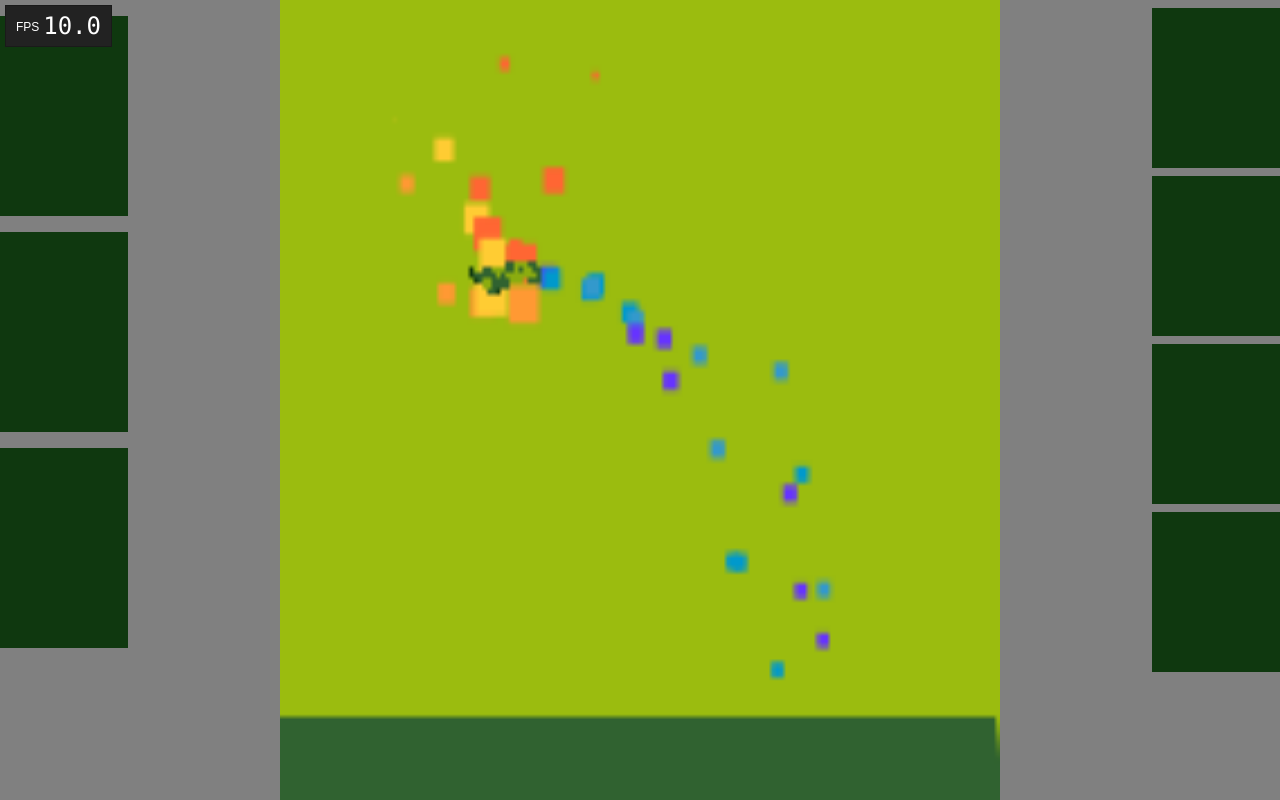
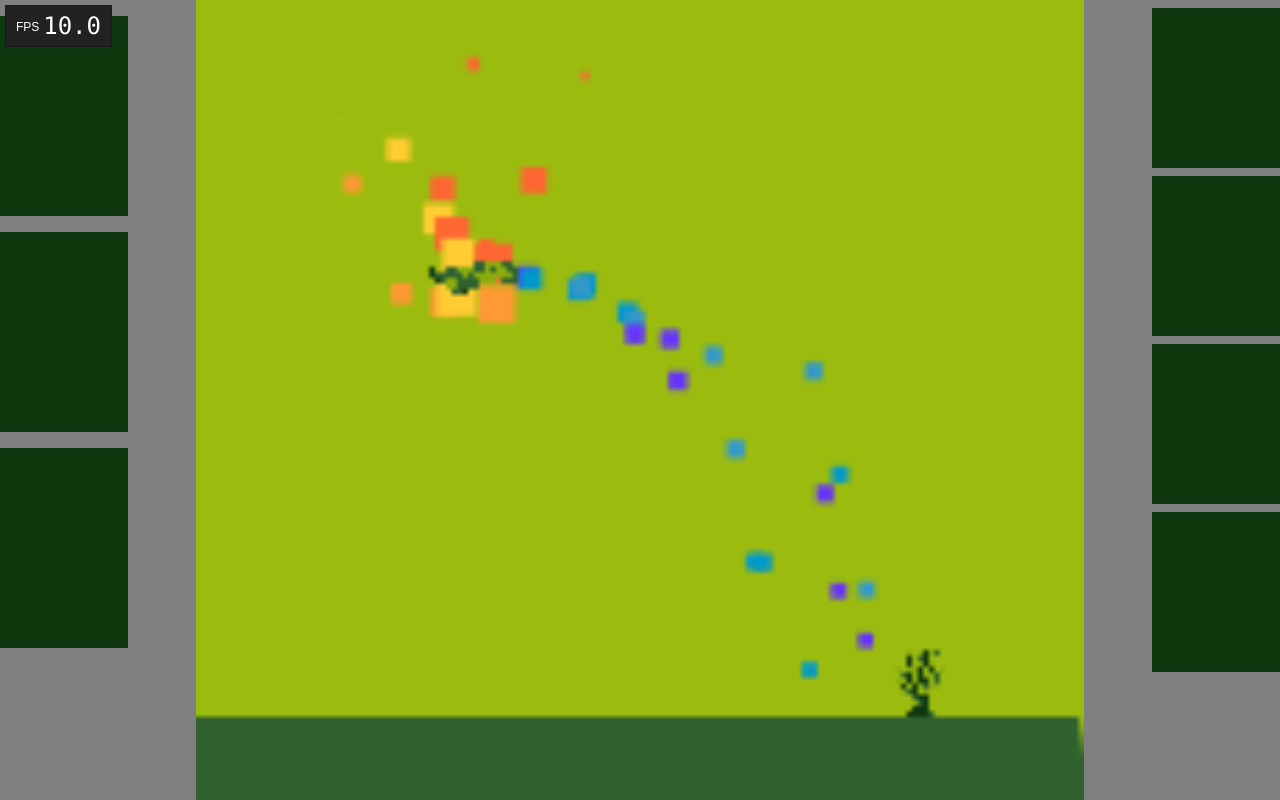
Before and after one commit to delanni/js13k, a plain HTML site: page index.html in a window 1280 px wide. Drawn offline with Linux system fonts and the light colour scheme; animation ran at ten frames a second.

Commit message:
Minor improvements

```diff
--- a/code.js
+++ b/code.js
@@ -6,11 +6,17 @@ var container = document.getElementById("canvasContainer");
 miniCanvas.width = 160;
 miniCanvas.height = 144;
 
-var aspect = miniCanvas.height / miniCanvas.width;
+var aspect = miniCanvas.width / miniCanvas.height;
 
 function calculateCanvasDimensions() {
-	maxiCanvas.width = container.clientHeight * aspect;
-	maxiCanvas.height = container.clientHeight;
+	if (container.clientHeight>container.clientWidth){
+		maxiCanvas.width = container.clientWidth;
+		maxiCanvas.height = container.clientWidth / aspect;
+	} else {
+		maxiCanvas.width = container.clientHeight * aspect;
+		maxiCanvas.height = container.clientHeight;
+	}
+	zoom = maxiCanvas.width/miniCanvas.width;
 }
 
 calculateCanvasDimensions();
--- a/entities.js
+++ b/entities.js
@@ -191,6 +191,7 @@ var SpriteEntity = (function(){
 		this.currentAnimation = 0;
 		this.body = new PhysicsBody(center.copy(), new Vector2d(w/2,h/2));
 		this.spritesheet = spritesheet;
+		this.scale = [1,1];
 		this.loadAnimations(animations);
 	}
 
@@ -214,11 +215,10 @@ var SpriteEntity = (function(){
 	SpriteEntity.prototype.draw = function(ctx, world, time) {
 		var a = this.animations[this.currentAnimation];
 		var v = this.body.center.substract(this.body.corner);
-		a.drawFrame(ctx,v[0],v[1],time);
+		a.drawFrame(ctx,time,v[0],v[1],this.scale[0], this.scale[1]);
 	};
 
 	SpriteEntity.prototype.animate = function(world,time) {
-		this.body.gravitateTo(targetVector,time);
 		this.body.tick(time);
 	};
 
--- a/gameLoop.js
+++ b/gameLoop.js
@@ -75,7 +75,7 @@ maxiCanvas.addEventListener("mousedown",function(e){
         collisionType:Effects.Explosion.COLLIDE_GROUND
     });
 
-    exp.fire(e.offsetX/3,e.offsetY/3,world);
+    exp.fire(e.offsetX/zoom,e.offsetY/zoom,world);
 });
 
 /// SETUP ENTITIES
@@ -89,20 +89,23 @@ var ground = new GroundEntity(heightmap);
 world.groundElements.push(ground);
 
 var anim;
-var s = new SpriteSheet("img/atlastiny.png","atlas");
+var s = new SpriteSheet("img/atlas.png","atlas");
 var parrot;
 var tree;
 var onLoaded = function(loader){
 	var atlas = loader.spriteSheets["atlas"];
     // SpriteEntity(spritesheet,center,w,h,animations)
-    // getAnimation = function(tileWidth,tileHeight, frames, time, start, animwidth)
+    // getAnimation = function(tileWidth,tileHeight, frames, time, start, animwidth?)
     parrot = new SpriteEntity(atlas,new Vector2d(50,50),16,12,[
         [16,16,6,400,[27,0]]
         ]);
-    /*tree = new SpriteEntity(atlas,new Vector2d(160-15-6),9,12,[
+    tree = new SpriteEntity(atlas,new Vector2d(130,144-15-6),9,12,[
         [9,12,3,500,0]
-        ]);*/
+        ]);
+    tree.scale[0]=1;
+    tree.scale[1]=1;
 	world.addEntity(parrot,World.NO_COLLISION,World.CENTER);
+    world.addEntity(tree, World.NO_COLLISION, World.CENTER);
     var fireEmitter = new Emitters.FireEmitter(parrot,world);
     fireEmitter.start();
     var waterEmitter = new Emitters.WaterEmitter(parrot,world);
@@ -115,11 +118,14 @@ loader.start(10);
 // SETUP LOOP+FUNCTIONS
 var animate = function(time) {
     // animate animatables
+    parrot.body.gravitateTo(targetVector,time);
     world.animate(time);
 };
 
+var ctx = miniCanvas.getContext("2d");
+ctx.webkitImageSmoothingEnabled = false;
+ctx.imageSmoothingEnabled = false;
 var render = function(time) {
-    var ctx = miniCanvas.getContext("2d");
     ctx.fillStyle = P[0];
     ctx.fillRect(0,0,miniCanvas.width,miniCanvas.height);
 
--- a/index.html
+++ b/index.html
@@ -47,6 +47,7 @@
 		width: 10%;
 		bottom: 0;
 		top: 0;
+		float:right;
 	}
 
 	.buttons-left-side .button {
@@ -60,6 +61,7 @@
 		width: 10%;
 		bottom: 0;
 		top: 0;
+		float:left;
 	}
 
 	.buttons-right-side .button {
@@ -75,24 +77,24 @@
 <!-- resizing should be looked into, this is unsatisfactory
 http://www.html5rocks.com/en/tutorials/casestudies/gopherwoord-studios-resizing-html5-games/
 -->
-
-<div id="canvasContainer">
-	<canvas id="maxiCanvas"></canvas>
-	<canvas id="miniCanvas" width="160" height="144" ></canvas>
-</div>
-
 <div class="buttons-left-side">
 	<div class="button" id="0top"> </div>
 	<div class="button" id="1mid"> </div>
 	<div class="button" id="2bottom"></div>
 </div>
-
+<div id="canvasContainer">
+	<canvas id="maxiCanvas"></canvas>
+	<canvas id="miniCanvas" width="160" height="144" ></canvas>
+</div>
 <div class="buttons-right-side">
 	<div class="button" id="3bfire"></div>
 	<div class="button" id="4bair"></div>
 	<div class="button" id="5bwater"></div>
 	<div class="button" id="6bearth"></div>
 </div>
+
+
+
 
 <script type="text/javascript" src="sprites.js"></script>
 <script type="text/javascript" src="entities.js"></script>
--- a/sprites.js
+++ b/sprites.js
@@ -7,8 +7,20 @@ var Frame = (function(){
 		this.h = h;
 	}
 
-	Frame.prototype.drawItself = function(ctx,x,y){
-		ctx.drawImage(this.img,this.x,this.y,this.w,this.h,x,y,this.w,this.h);
+	Frame.prototype.drawItself = function(ctx,x,y,scalex,scaley){
+		// draw image: image, fromx, fromy, fromw, fromh, tox, toy, tow, toh
+		ctx.save();
+		ctx.translate(x+this.w/2,y+this.h/2);
+		if (scalex || scaley) {
+			scalex=scalex||1;
+			scaley=scaley||1;
+			ctx.scale(scalex,scaley);
+			ctx.translate(-this.w/2*scalex,-this.h/2*scaley);
+		} else {
+			ctx.translate(-this.w/2,-this.h/2);
+		}
+		ctx.drawImage(this.img,this.x,this.y,this.w,this.h,0,0,this.w,this.h);
+		ctx.restore();
 	};
 
 	return Frame;
@@ -41,13 +53,13 @@ var Animation = (function(){
 	};
 
 	// may be needed to offset the very first frame by -forTime not to skip it
-	Animation.prototype.drawFrame = function(ctx,x,y, forTime){
+	Animation.prototype.drawFrame = function(ctx,forTime,x,y,scalex,scaley){
 		if(!this.isReady) this.init();
 		var t=  (this.remainder+forTime);
 		var frameStep = Math.floor(t / this.frameLength);
 		this.remainder = t%this.frameLength;
 		var frame = this.skip(frameStep);
-		frame.drawItself(ctx,x,y);
+		frame.drawItself(ctx,x,y,scalex,scaley);
 	};
 
 	Animation.prototype.skip = function(frames){
```
Also changed, not shown: img/atlas.png (added), 1 other file.
